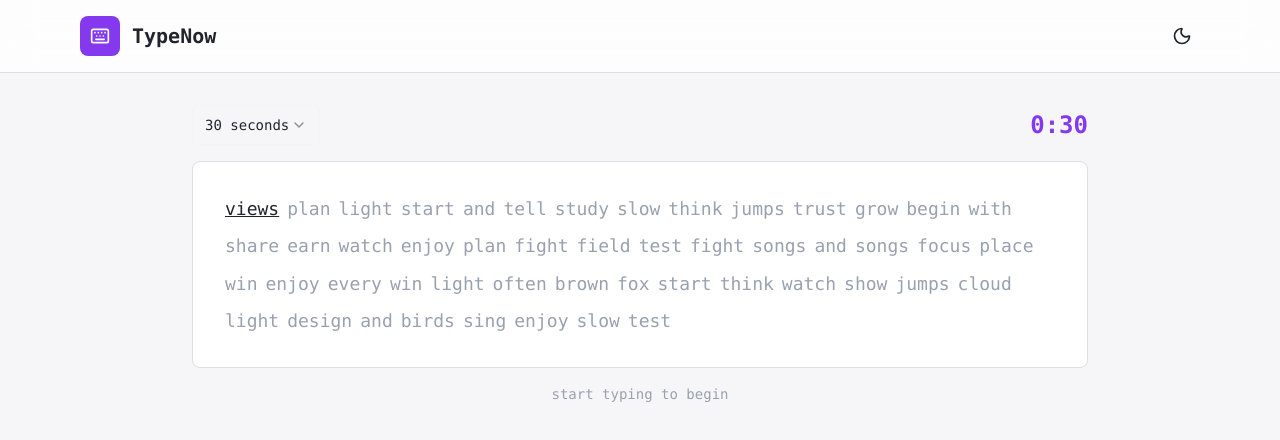
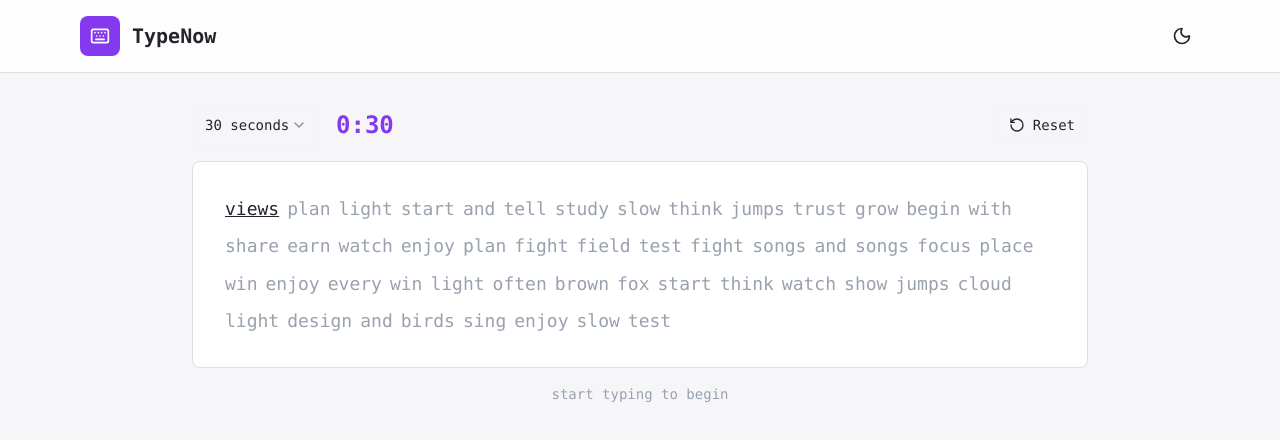
Before and after one commit to triemerge/typenow, a React (Vite) app: page / in a window 1280 px wide. Shown: the top 440 px of the page. Built offline with nearby package versions, Linux system fonts and the light colour scheme.

Commit message:
add reset button

```diff
--- a/src/components/TypingTest.jsx
+++ b/src/components/TypingTest.jsx
@@ -1,10 +1,12 @@
 import React, { useEffect, useRef, useState } from 'react';
+import { Button } from '@/components/ui/button';
 import { Select, SelectContent, SelectItem, SelectTrigger, SelectValue } from '@/components/ui/select';
+import { RotateCcw } from 'lucide-react';
 import { TypingDisplay } from './TypingDisplay';
 import { useTypingTest } from '@/hooks/useTypingTest';
 
 export const TypingTest = ({ onComplete }) => {
-  const { words, initWords } = useTypingTest();
+  const { words, initWords, generateWords } = useTypingTest();
   const [timeLimit, setTimeLimit] = useState(30);
   const [currentWordIndex, setCurrentWordIndex] = useState(0);
   const [userInput, setUserInput] = useState('');
@@ -53,6 +55,17 @@ export const TypingTest = ({ onComplete }) => {
     setTimeRemaining(newLimit);
   };
 
+  const resetTest = () => {
+    setHasStarted(false);
+    setTimeRemaining(timeLimit);
+    setCurrentWordIndex(0);
+    setUserInput('');
+    setCorrectChars(0);
+    setTotalChars(0);
+    initWords();
+    inputRef.current?.focus();
+  };
+
   const handleKeyDown = (e) => {
     if (!hasStarted) setHasStarted(true);
 
@@ -76,6 +89,7 @@ export const TypingTest = ({ onComplete }) => {
   return (
     <div className="w-full max-w-4xl mx-auto space-y-4" onClick={() => inputRef.current?.focus()}>
       <div className="flex justify-between items-center">
+        <div className="flex items-center gap-4">
           <Select value={timeLimit.toString()} onValueChange={handleTimeLimitChange} disabled={hasStarted}>
             <SelectTrigger className="w-32">
               <SelectValue />
@@ -90,6 +104,12 @@ export const TypingTest = ({ onComplete }) => {
           <div className="text-2xl font-bold text-primary">
             {Math.floor(timeRemaining / 60)}:{(timeRemaining % 60).toString().padStart(2, '0')}
           </div>
+        </div>
+
+        <Button onClick={resetTest} variant="outline" size="sm" className="gap-2">
+          <RotateCcw size={16} />
+          Reset
+        </Button>
       </div>
 
       <TypingDisplay
```
Lines whose indentation alone changed are shown as unchanged.
